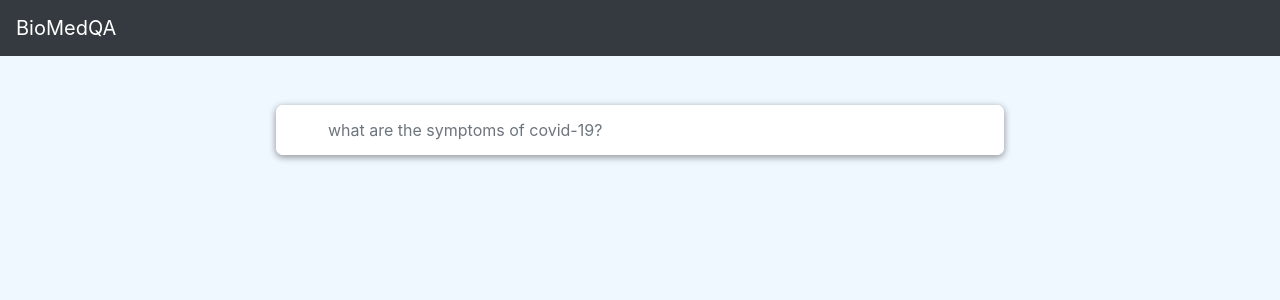
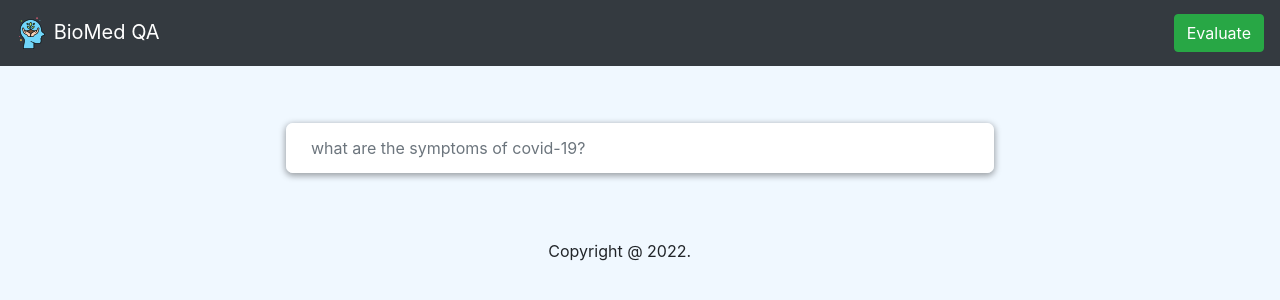
Before and after one commit to awalesushil/biomed-qa, a FastAPI app: a page that uses app/templates/base.html in a window 1280 px wide. Shown: the top 300 px of the page. Run offline with FastAPI, Linux system fonts and the light colour scheme; data that the repository does not hold is empty; parts of the project's set-up code (start-up, migrations or seed data) failed here and were passed over; some libraries are stand-ins or nearby versions.

Commit message:
New UI for evaluation mode (#10)

```diff
--- a/app/static/css/style.css
+++ b/app/static/css/style.css
@@ -1,12 +1,36 @@
 body {
     background-color: aliceblue;
+}
+
+.navbar {
+    min-height: 66px;
+}
+
+.footer {
+    margin-top: 5%;
+    min-height: 52px;
+}
+
+.transparent {
+    background-color: aliceblue;
+}
+
+.center {
+    align-content: center;
+}
+
+.questions {
+    margin-bottom: 30%;
+}
+
+.mb-66 {
+    margin-bottom: 66%;
 }
 
 #search-bar-wrapper {
     display: flex;
     min-height: 52px;
-    margin: 10rem auto;
-    position: relative;
+    margin: 10rem auto 0 auto;
 }
 
 #search-bar-wrapper-up {
@@ -22,7 +46,7 @@ body {
 
 #query {
     background-size: 24px;
-    padding-inline-start: 52px;
+    padding-inline-start: 25px;
     padding-inline-end: 10px;
     box-shadow: 0 2px 6px rgba(0, 0, 0, 0.35);
     border: 1px solid transparent;
@@ -56,3 +80,11 @@ body {
 .read-more {
     padding-left: 0;
 }
+
+.main {
+
+}
+
+.about {
+
+}
--- a/app/templates/base.html
+++ b/app/templates/base.html
@@ -10,7 +10,7 @@
     <meta name="author" content="Sushil Awale">
 
     <title>{% block title %}{% endblock %} </title>
-    <link rel="icon" href="{{ url_for('static', path='/images/favicon.png') }}" sizes="32x32" />
+    <link rel="icon" href="{{ url_for('static', path='favicon.png') }}" sizes="32x32" />
 
     <!-- Bootstrap CSS CDN -->
     <link rel="stylesheet" href="https://cdn.jsdelivr.net/npm/bootstrap@4.5.3/dist/css/bootstrap.min.css"
@@ -25,19 +25,33 @@
 
 <body>
     {% include 'include/topnav.html' %}
-    <div class="container mt-5">
-        <div class="row">
-            <div class="col-md-2"></div>
-            <div class="col-md-8">
-                {% include 'include/searchbar.html' %}
+    {% if data.confirm %}
+        <div class="container">
+            <div class="row mt-5 mb-66">
+                <div class="col-md-12">
+                    <div class="card">
+                        <div class="card-body">
+                          <h5 class="card-title">Thank you! Your response has been recorded.</h5>
+                        </div>
+                    </div>
+                </div>
             </div>
-            <div class="col-md-2"></div>
         </div>
-        {% if data.query|length > 0 %}
-        {% include 'include/results.html' %}
-        {% endif %}
-    </div>
-
+    {% else %}
+        {% include 'include/searchbar.html' %}
+        <div class="container mt-5">
+            {% if data.query|length > 0 %}
+                {% if data.evaluate %}
+                    {% include 'include/evaluate.html' %}
+                {% else %}
+                    {% include 'include/results.html' %}
+                {% endif %}
+            {% else %}
+                {% include 'include/examples.html' %}
+            {% endif %}
+        </div>
+    {% endif %}
+    {% include 'include/footer.html' %}
     {% block scripts %}
 
     <script src="https://code.jquery.com/jquery-3.4.1.min.js"></script>
@@ -52,25 +66,6 @@
     <!-- jQuery Custom Scroller CDN -->
     <script
         src="https://cdnjs.cloudflare.com/ajax/libs/malihu-custom-scrollbar-plugin/3.1.5/jquery.mCustomScrollbar.concat.min.js"></script>
-    <script type="text/javascript">
-        $(document).ready(function () {
-            $("#sidebar").mCustomScrollbar({
-                theme: "minimal"
-            });
-
-            $('#dismiss, .overlay').on('click', function () {
-                $('#sidebar').removeClass('active');
-                $('.overlay').removeClass('active');
-            });
-
-            $('#sidebarCollapse').on('click', function () {
-                $('#sidebar').addClass('active');
-                $('.overlay').addClass('active');
-                $('.collapse.in').toggleClass('in');
-                $('a[aria-expanded=true]').attr('aria-expanded', 'false');
-            });
-        });
-    </script>
     {% if data.query|length == 0 %}
         <script type="text/javascript">
 
--- /dev/null
+++ b/app/templates/include/footer.html
@@ -0,0 +1,10 @@
+<div class="container-fluid">
+    <div class="row">
+        <div class="col-md-5"></div>
+        <div class="col-md-2">
+            <div class="footer">
+                <p>Copyright @ 2022.</p>
+            </div>
+        </div>
+    </div>
+</div>
--- a/app/templates/include/results.html
+++ b/app/templates/include/results.html
@@ -1,6 +1,6 @@
-<div class="row my-5">
+<div class="row">
     <div class="col-md-12">
-        {% for each in data.results %}
+        {% for each in data.passages %}
             <a href="https://pubmed.ncbi.nlm.nih.gov/{{ each.pid }}/" target="_blank">
                 <h5 class="display-title">{{ each.title }}</h5>
             </a>
@@ -8,21 +8,22 @@
                 {% for author in each.authors %}
                     <i>{{ author.name }},</i>
                 {% endfor %}
-                {% set year = each.publication_date.split("-")[0] %}
-                {% if year != '1900' %}
-                    {{ year }}
+                {% if each.publication_date %}
+                    {% set year = each.publication_date.split("-")[0] %}
+                    {% if year != '1900' %}
+                        {{ year }} -
+                    {% endif %}
                 {% endif %}
-                - <strong> {{ each.journal_title }} </strong>
+                <strong> {{ each.journal_title }} </strong>
             </p>
             <h6><strong>Context</strong></h6>
             <p>
                 <span class="display-text">
                     {{each.body}} <br/>
-                </span>{%if each.body|length > 400 %}<button class="btn btn-link read-more" onclick="toggleRead(this)">Read more</button> {%endif%}
+                </span>{%if each.body|length > 450 %}<button class="btn btn-link read-more" onclick="toggleRead(this)">Read more</button> {%endif%}
             </p>
-            <p class="answer">
-                <strong> Answer </strong> <em>This is the answer</em>
-            </p>
+            <h6><strong> Answer </strong> <em>{{ data.answers[loop.index-1] }}</em></h6>
+            <hr/>
         {% endfor %}
     </div>
 </div>
--- a/app/templates/include/searchbar.html
+++ b/app/templates/include/searchbar.html
@@ -1,5 +1,13 @@
-<form action="" autocomplete="off" method="GET">
-    <div class="input-group" id="search-bar-wrapper">
-        <input id="query" type="text" class="form-control" name="query" placeholder="{%if data %}{{data.query}}{%endif%}">
+<nav class="navbar sticky-top mt-5">
+    <div class="container">
+        <div class="col-md-2"></div>
+        <div class="col-md-8">
+            <form action="" autocomplete="off" method="GET">
+                <div class="input-group" id="search-bar-wrapper">
+                    <input id="query" type="text" class="form-control searchbar" name="query" placeholder="{%if data %}{{data.query}}{%endif%}">
+                </div>
+            </form>
+        </div>
+        <div class="col-md-2"></div>
     </div>
-</form>
+</nav>
--- a/app/templates/include/topnav.html
+++ b/app/templates/include/topnav.html
@@ -1,6 +1,10 @@
 <!-- Image and text -->
-<nav class="navbar navbar-dark bg-dark">
-    <a class="navbar-brand" href="#">
-      BioMedQA
-    </a>
+<nav class="navbar navbar-dark sticky-top bg-dark">
+      <a class="navbar-brand" href="/">
+        <img src="/static/favicon.png">
+        BioMed QA
+      </a>
+      {% if data.query|length > 0 %}
+        <a href="/?evaluate=true&query={{ data.query }}" class="btn btn-success">Evaluate</a>
+      {% endif %}
   </nav>
```
